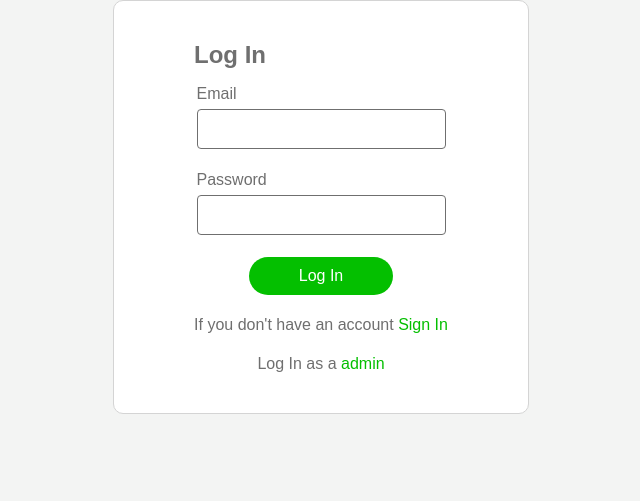
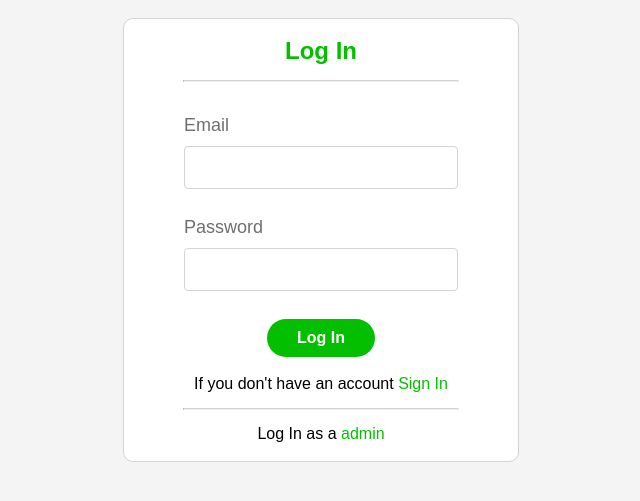
Before and after one commit to kasundularaam/NSBMEvents, a PHP site: page /pages/login.php in a window 1280 px wide. Shown: the part 70-571 px from the top of the page, without its empty margins (319-959 px from the left). Run offline with PHP 8.4, Linux system fonts and the light colour scheme.

Commit message:
login page restyled

```diff
--- a/pages/login.php
+++ b/pages/login.php
@@ -66,29 +66,32 @@
 <?php $page = "Log In";
 include("../components/header.php"); ?>
 
+<br>
 
-<form class="auth-form" action="<?php echo $_SERVER['PHP_SELF'] ?>" method="POST">
-
-    <h2>Log In</h2>
-
-    <div class="input-field">
-        <label for="email">Email</label>
-        <input type="email" name="email" id="email" value="<?php echo $email ?>">
-        <div class="input-error"><?php echo $errors["email"] ?></div>
+<form class="card margin-auto col max-content padding-h60" action="<?php echo $_SERVER['PHP_SELF'] ?>" method="POST">
+    <br>
+    <h2 class="primary">Log In</h2>
+    <hr class="width100">
+    <br>
+    <div class="f-large col align-start gap10">
+        <label class="dark" for="email">Email</label>
+        <input class="input" type="email" name="email" id="email" value="<?php echo $email ?>">
+        <div class="red"><?php echo $errors["email"] ?></div>
     </div>
-
-    <div class="input-field">
-        <label for="password">Password</label>
-        <input type="password" name="password" id="password" value="<?php echo $password ?>">
-        <div class="input-error"><?php echo $errors["password"] ?>
+    <br>
+    <div class="f-large col align-start gap10">
+        <label class="dark" for="password">Password</label>
+        <input class="input" type="password" name="password" id="password" value="<?php echo $password ?>">
+        <div class="red"><?php echo $errors["password"] ?>
         </div>
     </div>
-
-    <input class="auth-btn" type="submit" name="submit" value="Log In">
-
-    <div class="else">If you don't have an account <a href="./sign_in.php">Sign In</a></div>
-    <div class="else">Log In as a <a href="./admin_login.php">admin</a></div>
-
+    <br>
+    <input class="button" type="submit" name="submit" value="Log In">
+    <br>
+    <div class="else">If you don't have an account <a class="primary" href="./sign_in.php">Sign In</a></div>
+    <hr class="width100">
+    <div class="else">Log In as a <a class="primary" href="./admin_login.php">admin</a></div>
+    <br>
 </form>
 
 <?php include "../components/footer.php" ?>
--- a/style.css
+++ b/style.css
@@ -32,6 +32,29 @@
 
 p{
     color: var(--dark);
+}
+
+.card-image{
+    height: 200px;
+    object-fit: cover;
+    border-radius: 10px 10px 0px 0px;
+}
+
+.card-description{
+    display: -webkit-box;
+    -webkit-line-clamp: 4;
+    -webkit-box-orient: vertical;
+    overflow: hidden;
+    text-overflow: ellipsis;
+}
+
+.input{
+    color: var(--darker);
+    padding: 10px 20px;
+    font-size: large;
+    border: 0.5px solid var(--shaded);
+    border-radius: 4px;
+    background-color: var(--lighter);
 }
 
 .card{
@@ -156,6 +179,22 @@
 .padding-h60{
     padding-left: 60px;
     padding-right: 60px;
+}
+
+.radius2{
+    border-radius: 2px;
+}
+
+.radius4{
+    border-radius: 4px;
+}
+
+.radius10{
+    border-radius: 10px;
+}
+
+.margin-auto{
+    margin: auto;
 }
 
 .width100{
@@ -184,6 +223,14 @@
 
 .height25{
     height: 25%;
+}
+
+.max-content{
+    width: max-content;
+}
+
+.fit-content{
+    width: fit-content;
 }
 
 .primary{
```
Also changed, not shown: other parts of style.css (+19 -17 lines).
